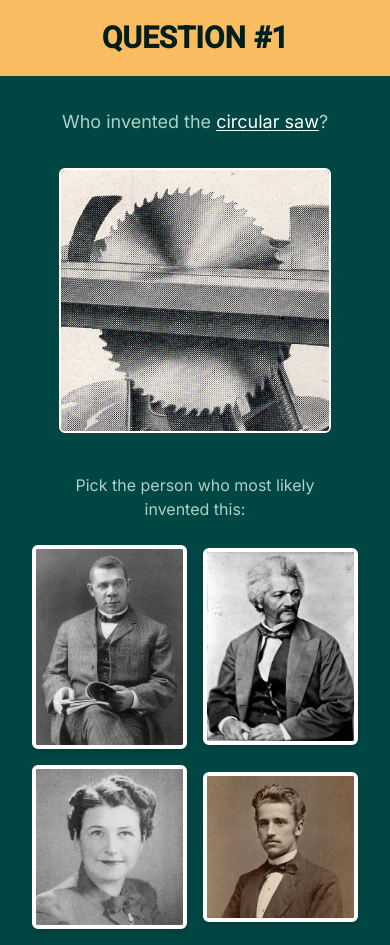
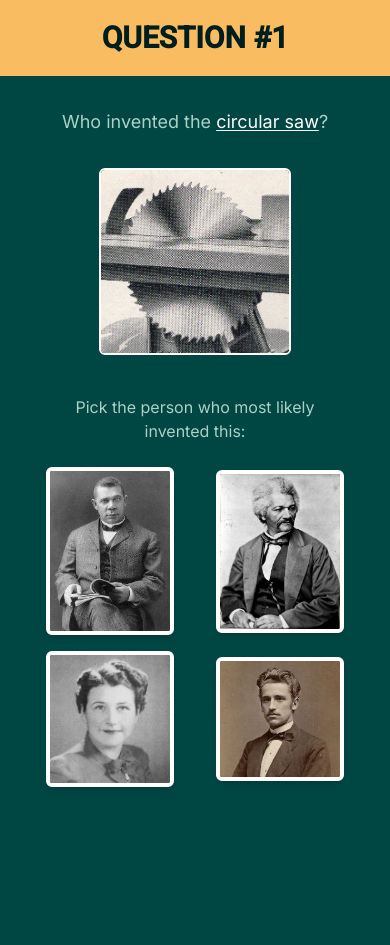
Before and after one commit to jdjuan/nine-questions, a Next.js app: page /question/1 in a window 390 px wide. After the commit the page ends 844 px from the top, so only its background shows below. Built offline with nearby package versions, Linux system fonts and the light colour scheme; what tailwindcss-debug-screens would draw is missing.

Commit message:
add responsive design

```diff
--- a/components/animated-layout.tsx
+++ b/components/animated-layout.tsx
@@ -8,13 +8,13 @@ interface Props {
 
 const AnimatedLayout: NextPage<Props> = ({ children }) => (
   <motion.div
-    initial={{ x: 350, opacity: 0 }}
+    initial={{ x: "50vw", opacity: 0 }}
     animate={{ x: 0, opacity: 1 }}
-    exit={{ x: -350, opacity: 0 }}
+    exit={{ x: "-50vw", opacity: 0 }}
     transition={{
       type: "spring",
-      stiffness: 260,
-      damping: 20,
+      stiffness: 300,
+      damping: 30,
     }}
   >
     {children}
--- a/components/button.tsx
+++ b/components/button.tsx
@@ -24,7 +24,7 @@ const Button: NextPage<Props> = ({ handleClick, children, url, target }) => {
       {handleClick && (
         <button
           onClick={handleClick}
-          className='rounded-md bg-yellow py-2 px-4 text-xl text-green-900 shadow-md transition-all ease-in-out active:scale-110'
+          className='rounded-md bg-yellow py-2 px-4 text-xl text-green-900 shadow-md transition-all ease-in-out hover:scale-110 active:scale-110'
         >
           {children}
         </button>
--- a/pages/done.tsx
+++ b/pages/done.tsx
@@ -33,10 +33,10 @@ const Done = () => {
 
   return (
     <AnimatedLayout>
-      <div className='m-8 grid gap-10 sm:m-12 md:m-16 lg:mx-auto lg:max-w-6xl'>
+      <div className='m-8 grid gap-10 sm:m-12 md:m-16 md:mx-auto md:max-w-prose'>
         <div className='grid place-items-center gap-8 text-center text-green-200'>
           <h2 className='mb-2 font-headline text-5xl font-bold'>Your Score</h2>
-          <div className='grid aspect-square w-6/12 place-items-center rounded-full border-8 border-yellow'>
+          <div className='grid aspect-square w-6/12 max-w-[10rem] place-items-center rounded-full border-8 border-yellow'>
             <span className='text-5xl font-bold text-yellow'>{score}</span>
           </div>
           <div>
@@ -59,13 +59,23 @@ const Done = () => {
               </p>
             </>
           )}
+          {perfectScore && (
             <p>
-            The answer is not obvious. Reality is, I&apos;d had never imagined it was a woman who invented the circular
-            saw or the car heater. Carpentry or driving cars was mostly a thing for men (and in some places still is).
+              In reality, the vast majority of inventions are made by men. But why is it so? Are men simply more{" "}
+              <span className='text-green-200'>prone to innovation</span>? Or are women{" "}
+              <span className='text-green-200'>culturally discouraged</span> from it? Or both? Or none?
+            </p>
+          )}
+          <p>
+            The answer is not obvious. Reality is, I&apos;d had never imagined it was a woman who invented the{" "}
+            <span className='text-green-200'>circular saw</span> or the{" "}
+            <span className='text-green-200'>car heater</span>. Carpentry or driving cars was mostly a thing for men
+            (and in some places still is).
           </p>
           <p>
-            But that was precisely the purpose of this project. To challenge our biases around gender roles in society
-            by highlighting pioneering women who are often overlooked in the public discourse.
+            But that was precisely the <span className='text-green-200'>purpose</span> of this project. To{" "}
+            <span className='text-green-200'>challenge our biases around gender roles</span> in society by highlighting
+            pioneering women who are often overlooked in the public discourse.
           </p>
           <p>Thanks for taking part!</p>
         </div>
@@ -77,6 +87,7 @@ const Done = () => {
       </div> */}
         <div className='grid gap-4'>
           <h2 className='font-headline text-2xl text-green-200'>Who are these women?</h2>
+          <div className='grid gap-4 md:grid-cols-2'>
             {questionSet.map(({ id, invention, inventor, inventorImageUrl, year, note }) => (
               <div key={id} className='flex rounded-lg  bg-green-900 p-4 text-green-200'>
                 <Image
@@ -107,6 +118,7 @@ const Done = () => {
                 </div>
               </div>
             ))}
+          </div>
         </div>
         <div className='grid gap-3'>
           <h2 className='font-headline text-2xl text-green-200'>Who am I?</h2>
--- a/pages/index.tsx
+++ b/pages/index.tsx
@@ -14,7 +14,7 @@ export const Home: NextPageWithLayout = () => {
 
   return (
     <AnimatedLayout>
-      <div className='center m-8 grid place-items-center gap-10 text-center sm:m-12 md:m-16 lg:mx-auto lg:max-w-xl'>
+      <div className='center m-8 grid place-items-center gap-10 text-center sm:m-12 md:m-16 md:mx-auto md:max-w-xl'>
         <h1 className='font-headline text-4xl text-green-200'>Nine Questions</h1>
         <h2 className='text-xl font-light'>A game in which your gut feeling is more important than your knowledge</h2>
         <div>
--- a/pages/question/[questionId].tsx
+++ b/pages/question/[questionId].tsx
@@ -6,12 +6,13 @@ import { Answer } from "@/models/answer.model";
 import { AnswerRequest } from "@/models/answer.request";
 import { Question } from "@/models/question.model";
 import axios from "axios";
-import { ReactElement, useEffect, useState } from "react";
+import { ReactElement, useState } from "react";
 import MainLayout from "@/components/main-layout";
 import cx from "classnames";
 import { NextPageWithLayout } from "@/pages/_app";
 import AnimatedLayout from "@/components/animated-layout";
 import { useTimeout } from "usehooks-ts";
+import { isDev } from "@/utils/utils";
 
 const QuestionComponent: NextPageWithLayout = () => {
   const router = useRouter();
@@ -28,18 +29,24 @@ const QuestionComponent: NextPageWithLayout = () => {
   //   setQuestion(question);
   // }, [questionId]);
 
-  const goToNextQuestion = (selectedAnswer: Answer) => {
-    const modifiedAnswers = question.answers.map((answer) => {
-      return { ...answer, selected: answer.id === selectedAnswer.id };
-    });
-    setQuestion({ ...question, answers: modifiedAnswers });
-    setAnswer(selectedAnswer.isCorrect);
+  const storeAnswer = (selectedAnswer: Answer) => {
+    if (!isDev) {
       const body: AnswerRequest = {
         questionId: question.id,
         answerId: selectedAnswer.id,
         isCorrect: selectedAnswer.isCorrect,
       };
       axios.post("/api/answer", body);
+    }
+  };
+
+  const goToNextQuestion = (selectedAnswer: Answer) => {
+    const modifiedAnswers = question.answers.map((answer) => {
+      return { ...answer, selected: answer.id === selectedAnswer.id };
+    });
+    storeAnswer(selectedAnswer);
+    setQuestion({ ...question, answers: modifiedAnswers });
+    setAnswer(selectedAnswer.isCorrect);
     setTimeout(() => {
       const route = question.id === "9" ? "/done" : `/question/${+question.id + 1}`;
       router.push(route, undefined, { scroll: false });
@@ -56,21 +63,23 @@ const QuestionComponent: NextPageWithLayout = () => {
             {question.id === "6" && <p className='mt-2 text-sm'>(3 questions left!)</p>}
           </div>
         </h2>
-        <div className='mt-8 grid place-items-center gap-8 px-8'>
+        <div className='grid'>
+          <div className='mt-8 grid place-items-center gap-8 px-8 md:gap-4'>
             <h3 className='text-lg'>
-            Who invented the <span className='text-green-200 underline underline-offset-2'>{question?.invention}</span>?
+              Who invented the{" "}
+              <span className='text-green-200 underline underline-offset-2'>{question?.invention}</span>?
             </h3>
             <Image
               src={question?.inventionImageUrl}
               alt='Invention Picture'
               priority
               placeholder='blur'
-            className='w-10/12 rounded-md border-2 border-green-200'
+              className='w-10/12 max-w-[12rem] rounded-md border-2 border-green-200'
             />
           </div>
-        {/* <p className='mt-10 mb-2 px-16'>Pick the person your gut feeling tells you:</p> */}
+          <div>
             <p className='mt-10 mb-2 px-16'>Pick the person who most likely invented this:</p>
-        <div className='mx-auto grid w-11/12 grid-cols-2 place-items-center gap-4 p-4'>
+            <div className='lg mx-auto grid w-11/12 max-w-3xl grid-cols-2 place-items-center gap-4 p-4 md:grid-cols-4 md:gap-0'>
               {question.answers.map((answer, index) => (
                 <Image
                   key={answer.inventorImageUrl.src}
@@ -79,12 +88,17 @@ const QuestionComponent: NextPageWithLayout = () => {
                   priority
                   placeholder='blur'
                   onClick={() => goToNextQuestion(answer)}
-              className={cx("rounded-md border-4 border-green-200 shadow-md transition-all duration-700 ease-in-out", {
-                "opacity-0": answer.selected === false,
-                "scale-110": answer.selected === true,
-              })}
+                  className={cx(
+                    "max-w-[8rem] cursor-pointer rounded-md border-4 border-green-200 shadow-md transition-all ease-in-out hover:scale-110",
+                    {
+                      "opacity-0 duration-700": answer.selected === false,
+                      "scale-110 duration-700": answer.selected === true,
+                    }
+                  )}
                 />
               ))}
+            </div>
+          </div>
         </div>
       </div>
     </AnimatedLayout>
```
Lines whose indentation alone changed are shown as unchanged.
